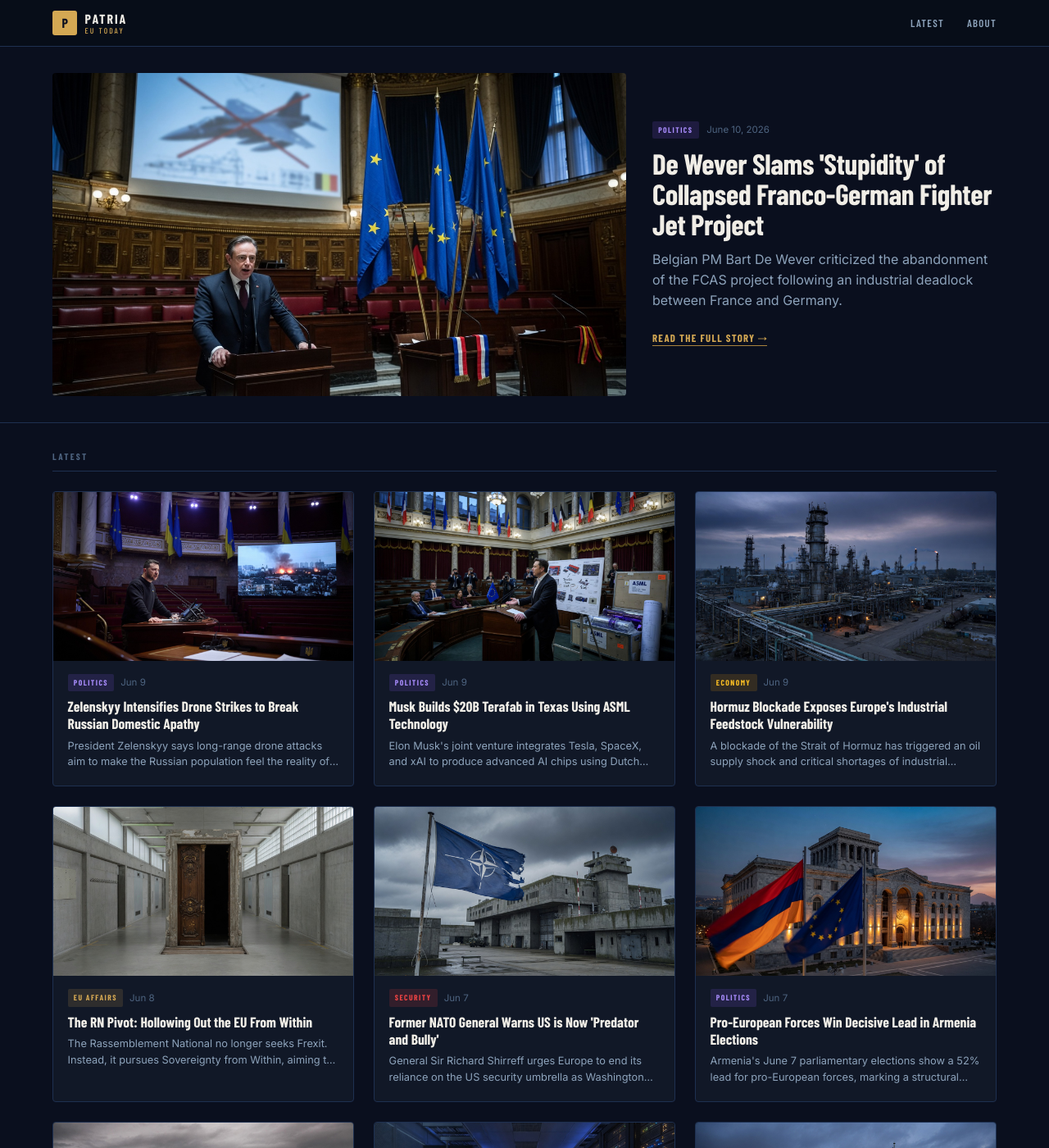
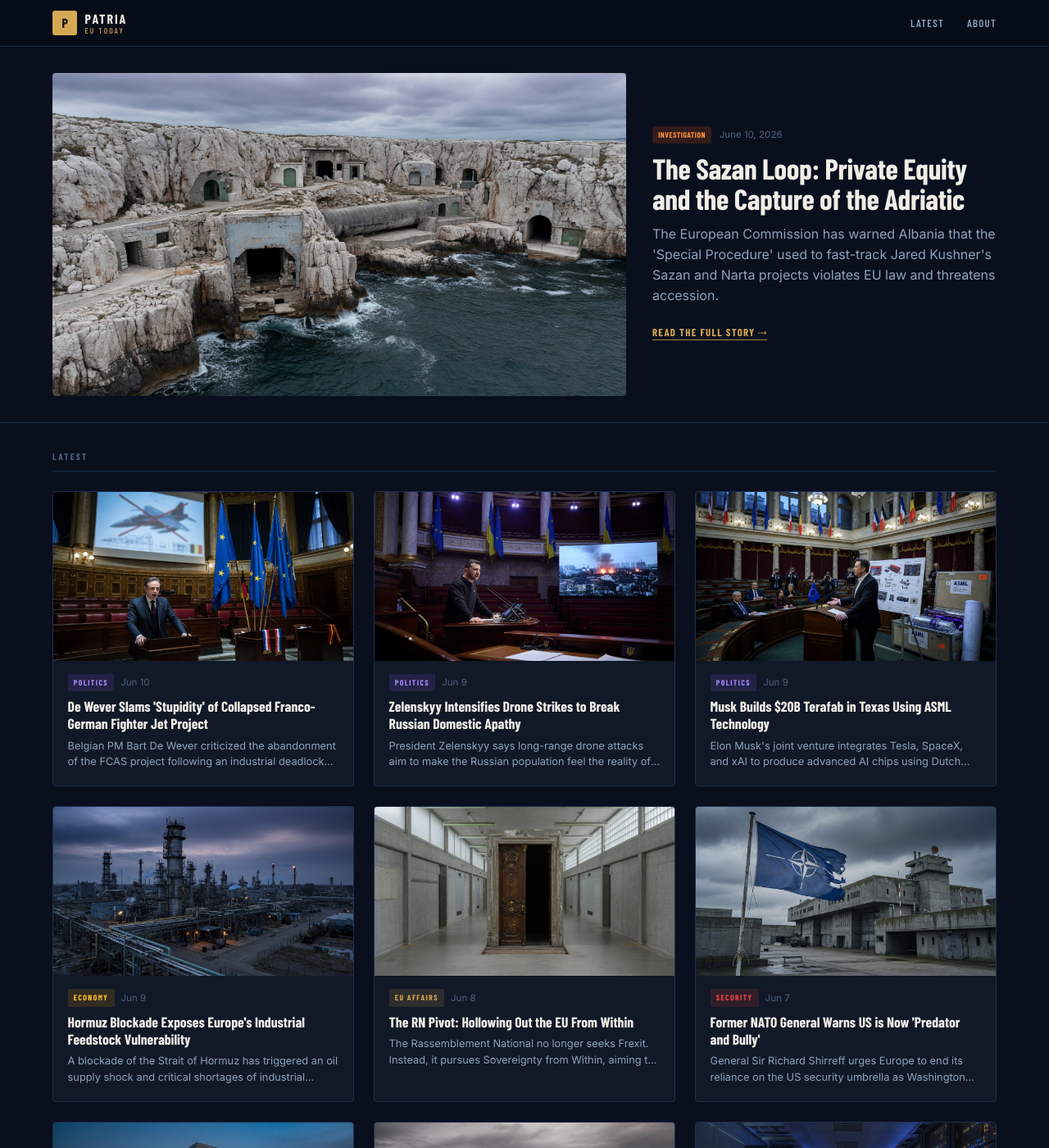
Before and after one commit to Nostra-patria/Patria4, a Jekyll site: the page built from docs/index.html, in a window 1280 px wide and 1400 px high. Shown: the whole window at 82% size. Built offline with Jekyll 4.4.1, drawn with Linux system fonts in a browser that asks for light colours; some web fonts are replaced; the list of posts is cut into pages by our own code; some of the changed lines change nothing that is shown; some of the changed text lies outside the part shown.

Commit message:
p5: publish 2026-06-10-the-privatization-of-statecraft-kusnher-albania

```diff
--- /dev/null
+++ b/docs/_posts/2026-06-10-the-privatization-of-statecraft-kusnher-albania.md
@@ -0,0 +1,97 @@
+---
+layout: article
+title: "The Sazan Loop: Private Equity and the Capture of the Adriatic"
+date: 2026-06-10 22:34:00 +0000
+category: investigation
+image: /Patria4/assets/img/articles/2026-06-10-the-privatization-of-statecraft-kusnher-albania-header.jpg
+excerpt: "The European Commission has warned Albania that the 'Special Procedure' used to fast-track Jared Kushner's Sazan and Narta projects violates EU law and threatens accession."
+sources:
+  - label: "EU Warnings & Accession Friction"
+    url: "5-1-eu-response.md"
+  - label: "Strategic Investor Status & SPAK Freeze"
+    url: "03-the-anomaly.md"
+  - label: "Sazan Geostrategy & Infrastructure"
+    url: "01-sazan-island.md"
+  - label: "The War Cabinet"
+    url: "18-final-dossier-synthesis.md"
+  - label: "Dutch Shell Architecture"
+    url: "6-4-dutch-shell.md"
+  - label: "Land Forgery & Criminal Convictions"
+    url: "15-pellumb-petritaj.md"
+  - label: "Mafia Links"
+    url: "17-mafia-link.md"
+  - label: "Political Capture & Narta Downgrade"
+    url: "6-1-sovereignty-swap.md"
+---
+
+The European Commission has issued a formal mandate to Tirana to act without delay over the Sazan and Narta development projects. The Commission warned that the "Special Procedure" used to fast-track these investments violates the Environmental Acquis and threatens Albania's EU accession path. This legal friction exposes the structural anomaly of the "Strategic Investor" status, which Jared Kushner's Affinity Partners has leveraged to secure a former NATO military choke point and vast coastal wetlands. By operationalizing a "War Cabinet" of former US officials and utilizing Gulf sovereign wealth routed through Dutch shell companies, the fund has bypassed democratic oversight to capture geostrategic assets—a process linked to criminal land-title forgery and the systemic erasure of protected territories.
+
+## The Brussels Friction and the "Strategic Investor"
+
+The tension between Tirana and Brussels is not a bureaucratic disagreement over zoning; it is a structural conflict over the rule of law. The European Commission's formal mandate to "act without delay" regarding Sazan and Narta serves as a diagnostic marker for a systemic failure. By invoking a "Special Procedure" to fast-track these projects, the Albanian government has created a legal vacuum where the Environmental Acquis—a cornerstone of EU accession—is treated as optional.
+
+This "Strategic Investor" status is the primary mechanism of the operation. It is an administrative bypass that allows the state to override procurement and environmental protections, transforming a sovereign regulatory framework into a concierge service for private equity. For Affinity Partners, this status is not an investment benefit but a tool of territorial capture. By securing this designation, the fund has insulated its operations from democratic oversight and judicial review, creating a legal anomaly that allows for the seizure of assets that would be untouchable under standard Albanian or European law. The result is a significant precedent: the use of EU accession aspirations as a shield to undermine the very standards that accession requires. As of mid-2026, that precedent is still being contested: SPAK has frozen approximately $195 million in accounts linked to the project, the Commission's mandate remains unresolved, and the legal basis of the Strategic Investor designation is under active review.
+
+## The Physical Asset: Sazan's Subterranean Value
+
+To view the Sazan project as a luxury resort is to mistake the camouflage for the objective. The true value of Sazan Island lies in its subterranean architecture and its position as a geostrategic "plug" for the Adriatic. Historically, Sazan has been the definitive choke point of the Strait of Otranto; Khrushchev noted that control of the island allowed the Soviet bloc to govern the Mediterranean from Gibraltar to the Balkans.
+
+The island is a sprawling network of military antiquity: 3,600 bunkers and ten miles of Cold War-era tunnels carved into limestone. This infrastructure is not a liability to be cleared for tourism. It is a ready-made, hardened facility that, in a multipolar context, suggests the capacity for a private signals intelligence (SIGINT) hub or a secure command-and-control center. In the hands of a private equity firm staffed by former intelligence and defense officials, these tunnels could represent a strategic asset that bypasses the need for state-level diplomatic treaties.
+
+By wrapping this military infrastructure in high-end hospitality branding, Affinity Partners achieves two objectives. First, it provides a plausible cover for the presence of specialized personnel and sensitive equipment. Second, it transforms a high-risk military occupation into a "development project," shifting the discourse from national security to economic growth. The resort is the interface; the tunnels are the operational core. The evidence suggests Sazan is being positioned as a private foothold at one of Europe's most critical maritime corridors—one that no tourist infrastructure alone would justify.
+
+## The "War Cabinet" and the Shadow Diplomatic Corps
+
+The operationalization of the Sazan project is not the work of real estate developers, but of a specialized "War Cabinet"—a thirteen-person team of former high-ranking US government officials who have replaced traditional diplomacy with a transactional private equity model. This is a shadow diplomatic corps where professional roles are mapped not to state functions, but to the needs of a private fund.
+
+The architecture of this team is diagnostic of privatized statecraft. At the center is "The Broker," exemplified by Richard Grenell. The Broker operates in the grey zone between sovereign political power and private capital, leveraging personal relationships with heads of state to secure "Strategic Investor" status before official channels can register an objection. This ensures the project is viewed as a political favor rather than a regulatory process.
+
+Supporting this is "The Geostrategist," such as Maj. Gen. Correa, who provides the structural analysis required to identify assets like Sazan—not for market value, but for strategic utility. The Geostrategist identifies the "plug" (Sazan) and the "buffer" (Narta) and maps them onto the fund's global portfolio.
+
+Complementing these are "The Erasers," specialists like John Rader, whose expertise lies in the administrative and legal scrubbing of operations. The Eraser ensures that the "Strategic Investor" bypass remains unchallenged by creating a layer of procedural complexity that exhausts local regulators. By the time a local court or an EU auditor identifies a violation, the Eraser has already shifted the legal entity or amended the project's scope. The operation stays one step ahead of the law.
+
+By embedding these roles within Affinity Partners, the fund has operationalized a government-in-exile. They do not negotiate treaties; they negotiate deals. They do not seek diplomatic alignment; they seek territorial access. This shift is critical: when statecraft is privatized, the objective is no longer the national interest of the US or the sovereignty of Albania, but the proprietary advantage of the fund and its backers. The "War Cabinet" does not represent the US government; it represents a private entity utilizing the prestige and networks of the US government to execute a capture strategy. The tools of empire are leased to a private equity firm, allowing it to conduct geopolitical maneuvers with the agility of a corporation and the operational opacity of a private entity.
+
+## The Sovereign Loop: From Gulf Capital to Territorial Capture
+
+The financial engine driving this operation is the "Sovereign Loop," a three-stage pipeline designed to decouple the source of capital from the physical seizure of land. The loop begins with the deployment of Gulf sovereign wealth, routed through opaque layers to mask beneficial owners and avoid the diplomatic friction that accompanies direct state-led land grabs in Europe.
+
+The primary mechanism of this opacity is the "Zuidas Proxy Architecture" in Amsterdam. The use of `Dutch Trust Management B.V.` and "Ghost Directors" like Nikita Vinogradov creates a legal firewall between Gulf SWFs and the Albanian projects. This Dutch shell structure allows capital to enter the system as "private investment," stripped of its sovereign identity, before it is channeled into a Delaware-based Special Purpose Vehicle (SPV), such as Atlantic Incubation Partners.
+
+Once the capital is absorbed into a private corporate form, it is deployed into Albania under "Strategic Investor" status. This is the final turn of the loop: the transformation of anonymous Gulf wealth into a legal mandate for territorial capture. By the time the land is secured, the connection to the sovereign wealth fund is buried under layers of Dutch and American corporate law.
+
+This architecture achieves a precise objective: it allows Gulf states to acquire geostrategic footholds in the Mediterranean without the political cost of formal colonialism or the transparency of bilateral treaties. The "Sovereign Loop" privatizes territorial expansion. It transforms a state-level ambition into a private equity transaction, ensuring that the physical capture of Sazan and Narta is seen as a commercial development rather than a geopolitical shift. The map is redrawn not by diplomats, but by trust managers and shell company directors.
+
+## The Criminal Root: Forgery and Mafia Links
+
+The "Strategic Investor" status provides administrative cover, but the actual seizure of land is built on criminal forgery and judicial capture. The legal titles presented to the Albanian state are not the result of legitimate transactions, but the product of a systemic network of fraud designed to erase the rights of original landowners.
+
+The operational core of this land-theft engine is exemplified by Pellumb Petritaj. Petritaj was convicted for the forgery of land titles, specifically utilizing falsified Ottoman-era documents to create a veneer of historical legitimacy for claims with no basis in law. This process involves "mining" archives for obscure historical references and fabricating deeds that "prove" ancestral ownership of vast coastal tracts. Once these forged titles enter the registry, they are used to displace current owners through rapid-fire sales to the fund's vehicles.
+
+This is not opportunistic fraud, but a coordinated effort to "cleanse" titles before they are handed over to the fund. The scale of this operation is reflected in the actions of the Special Anti-Corruption Prosecutor's Office (SPAK), which froze approximately $195 million in accounts linked to Albania Land Development. This freeze is a diagnostic marker of the systemic nature of the theft; the amount represents the aggregated value of stolen land being prepared for "strategic" development.
+
+Italian anti-mafia prosecutors in Lecce have documented links between entities securing land for the Sazan project and the Sacra Corona Unita, the Puglia-based crime syndicate that has historically controlled the smuggling corridor across the Strait of Otranto. The structure creates a layer of plausible deniability: the fund acquires what appear to be cleared assets from local intermediaries, while the forgery network operates at arm's length.
+
+The pattern is consistent with a predatory loop: criminal networks use influence over local courts and registries to produce cleared titles, and the private equity fund provides the global capital and political cover that legitimizes the process. The rule of law is not merely bypassed, but weaponized. The judicial system validates fraud, turning the state's own legal apparatus into a tool for the dispossession of its citizens.
+
+## The Sovereignty Swap and the Institutional Betrayal
+
+The scale of the Sazan and Narta projects suggests that the Albanian state is no longer acting as a regulator, but as a facilitator in a "sovereignty swap." The administrative record is consistent with a government that has systematically prioritized access to US and Gulf political networks over the enforcement of its own environmental and property law.
+
+This betrayal is most visible in the administrative erasure of the Narta wetlands. Despite the "Flamingo Revolution"—public protests against the destruction of the coastal ecosystem—the government downgraded the protection status of 5,000 hectares of land. This was not a decision based on environmental science, but a targeted concession to ensure the "Strategic Investor" could proceed without the friction of conservation laws. Protests, where thousands of citizens rallied to save the nesting grounds of the greater flamingo, were met with administrative decrees that erased the land's protected status overnight.
+
+The issuance of permits by the KKTU (National Territory Coordination Council) signals a collapse of institutional independence. The KKTU granted development permits while ownership disputes remained active and criminal investigations by SPAK were pending. This creates a profound administrative contradiction: the state's highest coordination body is certifying the legitimacy of projects that the state's highest anti-corruption body is simultaneously investigating for fraud.
+
+The administrative record suggests the state has decided that the interests of a private fund and its sovereign backers outweigh the legal rights of its people and the ecological survival of its coast. This is the structural essence of the "Sovereignty Swap": the government accepts a loss of actual sovereignty—the ability to protect its land and enforce its laws—in exchange for "symbolic" sovereignty in the form of high-level political patronage. By aligning itself with the Kushner-led apparatus, the Rama administration secures a lifeline to transactional diplomacy, trading the physical reality of the Albanian coast for a seat at the table of privatized global power. The state functions as a franchise, where the local administration manages the territory on behalf of a global investment vehicle.
+
+## Synthesis: The Prototype for Private Statecraft
+
+The Sazan project is not a real estate anomaly; it is a global prototype for "Privatized Statecraft." By synchronizing the "Sovereign Loop"—from Gulf capital through Dutch shells to Albanian land-grabs—Affinity Partners has demonstrated how strategic assets can be captured and held outside the reach of democratic oversight.
+
+The model's effectiveness lies in its modularity. It separates the source of power (Gulf SWFs), the mechanism of capture (mafia-linked forgery), the legal shield (Strategic Investor status), and the physical asset (Sazan's tunnels). Because each layer is decoupled, no single one is sufficient to trigger a systemic alarm. The EU warns about environmental laws; the public protests land theft; the press reports on shell companies. Because these are treated as separate issues, the overarching strategy remains invisible.
+
+This is a shift from the traditional "Company Town" or "Corporate State" model to something more fluid. In this paradigm, the state is not replaced by a corporation, but is instead hollowed out to serve as a legal interface for private equity. The state provides the "Strategic Investor" status and the military permits; the private fund provides the intelligence, the capital, and the geopolitical networking.
+
+The Sazan case suggests that in specific geopolitical vacuums, the most effective way to secure a geostrategic choke point is not through a treaty, but through a portfolio. By transforming a military asset into a "luxury resort" and a land-grab into a "strategic investment," the fund has assembled a blueprint for the low-visibility acquisition of strategic territory.
+
+The structural consequence, if the pattern holds, is the emergence of a "shadow geography"—where the actual control of critical infrastructure shifts to entities that owe no allegiance to any electorate and no accountability to international law. Sazan would be the first node in that network: a private foothold at the entrance to the Adriatic, managed by a "War Cabinet" and funded by a loop of sovereign wealth. The case raises a question that neither Brussels nor Tirana has yet answered: at what point does a "strategic investment" become a transfer of sovereignty?
--- a/docs/assets/css/main.css
+++ b/docs/assets/css/main.css
@@ -325,13 +325,14 @@
   border-radius: 2px;
   white-space: nowrap;
 }
-.cat-security    { background: rgba(239,68,68,0.15);  color: #ef4444; }
-.cat-diplomacy   { background: rgba(59,130,246,0.15); color: #60a5fa; }
-.cat-economy     { background: rgba(245,158,11,0.15); color: #fbbf24; }
-.cat-politics    { background: rgba(139,92,246,0.15); color: #a78bfa; }
-.cat-society     { background: rgba(16,185,129,0.15); color: #34d399; }
-.cat-eu-affairs  { background: rgba(212,168,83,0.15); color: #d4a853; }
-.cat-default     { background: rgba(141,163,187,0.1); color: #8da3bb; }
+.cat-security      { background: rgba(239,68,68,0.15);  color: #ef4444; }
+.cat-diplomacy     { background: rgba(59,130,246,0.15); color: #60a5fa; }
+.cat-economy       { background: rgba(245,158,11,0.15); color: #fbbf24; }
+.cat-politics      { background: rgba(139,92,246,0.15); color: #a78bfa; }
+.cat-society       { background: rgba(16,185,129,0.15); color: #34d399; }
+.cat-eu-affairs    { background: rgba(212,168,83,0.15); color: #d4a853; }
+.cat-investigation { background: rgba(234,88,12,0.18);  color: #fb923c; letter-spacing: 0.05em; }
+.cat-default       { background: rgba(141,163,187,0.1); color: #8da3bb; }
 
 /* Date stamp */
 .date-stamp {
```
Also changed, not shown: docs/assets/img/articles/2026-06-10-the-privatization-of-statecraft-kusnher-albania-header.jpg (added).
